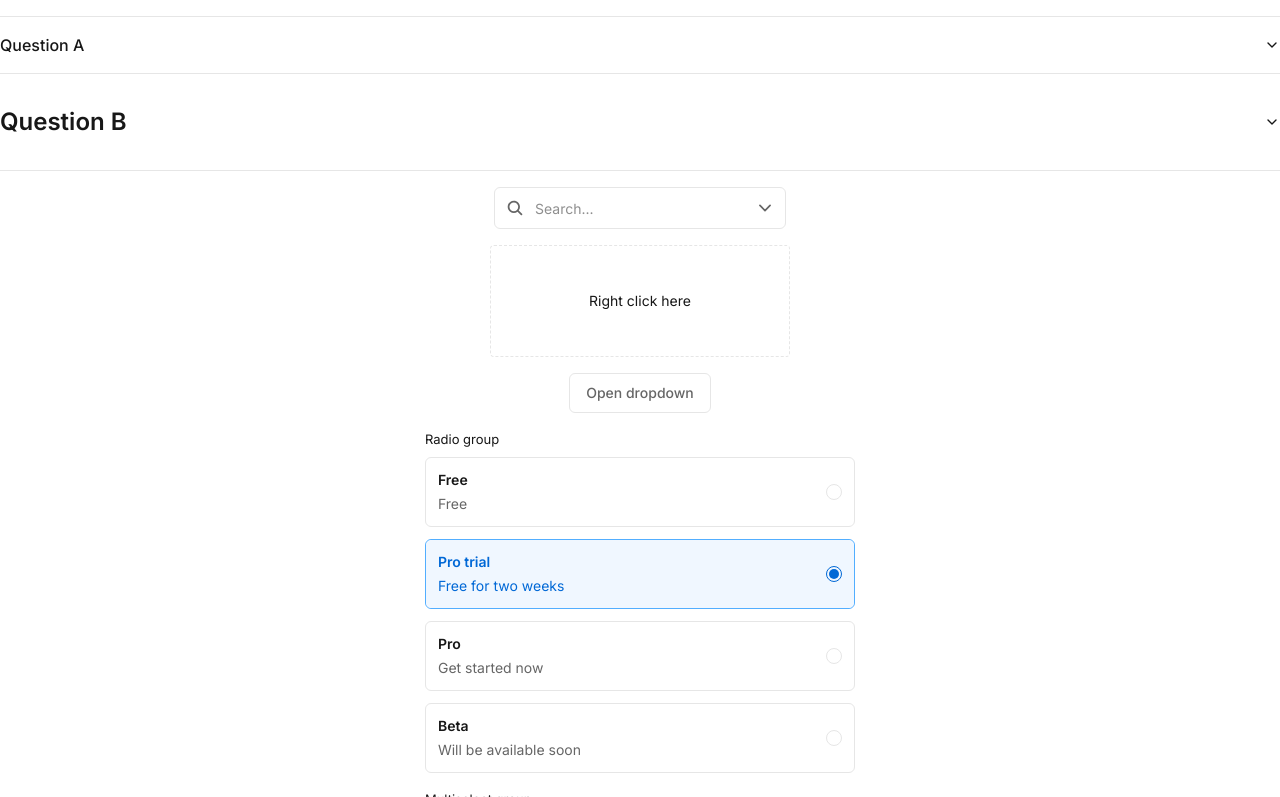
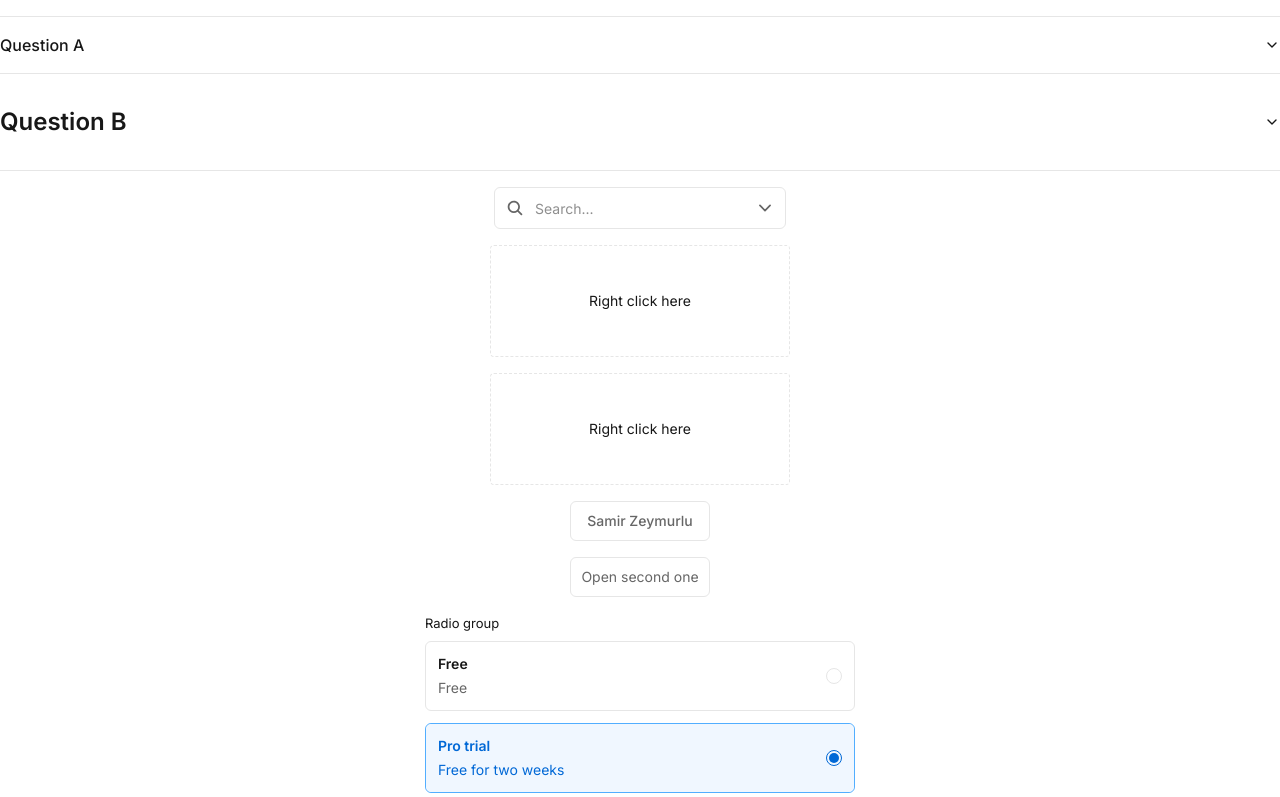
Before and after one commit to ZeynalliZeynal/mern-ts-template, a React (Vite) app in the folder client/: page / in a window 1280 px wide. Shown: the part 492-1289 px from the top of the page. Built offline with nearby package versions, Linux system fonts and the light colour scheme.

Commit message:
multiple triggers case handled

```diff
--- a/client/src/components/context-demo.tsx
+++ b/client/src/components/context-demo.tsx
@@ -16,6 +16,7 @@ import { toast } from "sonner";
 
 export default function ContextDemo() {
   return (
+    <>
       <Stack>
         <ContextMenu>
           <ContextMenu.Trigger>
@@ -77,27 +78,37 @@ export default function ContextDemo() {
               <ContextMenuSub.Trigger inset>People</ContextMenuSub.Trigger>
               <ContextMenuSub.Content>
                 <ContextMenu.Item
-                onClick={({ currentTarget }) => toast(currentTarget.innerText)}
+                  onClick={({ currentTarget }) =>
+                    toast(currentTarget.innerText)
+                  }
                 >
                   Telman
                 </ContextMenu.Item>
                 <ContextMenu.Item
-                onClick={({ currentTarget }) => toast(currentTarget.innerText)}
+                  onClick={({ currentTarget }) =>
+                    toast(currentTarget.innerText)
+                  }
                 >
                   Simran
                 </ContextMenu.Item>
                 <ContextMenu.Item
-                onClick={({ currentTarget }) => toast(currentTarget.innerText)}
+                  onClick={({ currentTarget }) =>
+                    toast(currentTarget.innerText)
+                  }
                 >
                   Samir
                 </ContextMenu.Item>
                 <ContextMenu.Item
-                onClick={({ currentTarget }) => toast(currentTarget.innerText)}
+                  onClick={({ currentTarget }) =>
+                    toast(currentTarget.innerText)
+                  }
                 >
                   Femil
                 </ContextMenu.Item>
                 <ContextMenu.Item
-                onClick={({ currentTarget }) => toast(currentTarget.innerText)}
+                  onClick={({ currentTarget }) =>
+                    toast(currentTarget.innerText)
+                  }
                 >
                   Josef
                 </ContextMenu.Item>
@@ -143,6 +154,27 @@ export default function ContextDemo() {
             </ContextMenu.Group>
           </ContextMenu.Content>
         </ContextMenu>
+
+        <ContextMenu>
+          <ContextMenu.Trigger>
+            <div
+              style={{
+                width: 300,
+                padding: "45px 0",
+                border: "1px hsla(var(--ds-gray-alpha-400)) dashed",
+                borderRadius: 4,
+                textAlign: "center",
+                fontSize: 14,
+              }}
+            >
+              Right click here
+            </div>
+          </ContextMenu.Trigger>
+          <ContextMenu.Content>
+            <ContextMenu.Item>Test</ContextMenu.Item>
+          </ContextMenu.Content>
+        </ContextMenu>
       </Stack>
+    </>
   );
 }
--- a/client/src/components/dropdown-demo.tsx
+++ b/client/src/components/dropdown-demo.tsx
@@ -17,12 +17,13 @@ import {
 } from "react-icons/lu";
 import DropdownMenuSub from "@/components/ui/dropdown-menu/dropdown-menu-sub.tsx";
 import { HiOutlineSupport } from "react-icons/hi";
+import { QuestionMarkCircledIcon } from "@radix-ui/react-icons";
 
 export default function DropdownDemo() {
   return (
     <Stack>
       <DropdownMenu>
-        <DropdownMenu.Trigger>Open dropdown</DropdownMenu.Trigger>
+        <DropdownMenu.Trigger>Samir Zeymurlu</DropdownMenu.Trigger>
         <DropdownMenu.Content>
           <DropdownMenu.Label>My Account</DropdownMenu.Label>
           <DropdownMenu.Separator />
@@ -86,6 +87,16 @@ export default function DropdownDemo() {
           </DropdownMenu.Group>
         </DropdownMenu.Content>
       </DropdownMenu>
+      <DropdownMenu>
+        <DropdownMenu.Trigger asChild>
+          <button>Open second one</button>
+        </DropdownMenu.Trigger>
+        <DropdownMenu.Content>
+          <DropdownMenu.Item prefix={<QuestionMarkCircledIcon />}>
+            why not?
+          </DropdownMenu.Item>
+        </DropdownMenu.Content>
+      </DropdownMenu>
     </Stack>
   );
 }
--- a/client/src/components/ui/context-menu/context-menu.tsx
+++ b/client/src/components/ui/context-menu/context-menu.tsx
@@ -27,7 +27,7 @@ import { ANIMATION_TIMEOUT } from "@/components/ui/parameters.ts";
 
 const ContextMenuContext = createContext<
   | ({
-      handleOpen: (clientX: number, clientY: number) => void;
+      handleOpen: (event: MouseEvent) => void;
       clientPosition: { clientX: number; clientY: number } | null;
       setClientPosition: Dispatch<
         SetStateAction<{ clientX: number; clientY: number } | null>
@@ -48,7 +48,7 @@ export default function ContextMenu({ children }: { children: ReactNode }) {
   const [currentMenuItem, setCurrentMenuItem] = useState<number | undefined>(
     undefined,
   );
-
+  const [activeTrigger, setActiveTrigger] = useState<HTMLElement | null>(null);
   const [clientPosition, setClientPosition] = useState<{
     clientX: number;
     clientY: number;
@@ -56,8 +56,10 @@ export default function ContextMenu({ children }: { children: ReactNode }) {
 
   const [animate, setAnimate] = useState(false);
 
-  const handleOpen = (clientX: number, clientY: number) => {
+  const handleOpen = (event: MouseEvent) => {
+    const { clientX, clientY } = event;
     setClientPosition({ clientX, clientY });
+    setActiveTrigger(event.currentTarget as HTMLElement);
     setAnimate(false);
     setOpen(true);
   };
@@ -67,9 +69,12 @@ export default function ContextMenu({ children }: { children: ReactNode }) {
     setTimeout(() => {
       setOpen(false);
       setAnimate(false);
-      (
-        document.querySelector('[data-context="trigger"]') as HTMLElement
-      ).focus();
+
+      const triggers = Array.from(
+        document.querySelectorAll('[data-context="trigger"]'),
+      ) as HTMLElement[];
+      const findActive = triggers.indexOf(activeTrigger as HTMLElement);
+      triggers[findActive].focus();
     }, ANIMATION_TIMEOUT);
     setCurrentMenuItem(undefined);
   };
@@ -138,13 +143,12 @@ const ContextMenuTrigger = ({ children }: { children: ReactNode }) => {
 
   const handleContextMenu: MouseEventHandler<HTMLDivElement> = (event) => {
     event.preventDefault();
-    const { clientY, clientX } = event;
     if (open) {
       setTimeout(() => {
-        handleOpen(clientX, clientY);
+        handleOpen(event);
       }, ANIMATION_TIMEOUT);
     } else {
-      handleOpen(clientX, clientY);
+      handleOpen(event);
     }
   };
 
--- a/client/src/components/ui/dropdown-menu/dropdown-menu.tsx
+++ b/client/src/components/ui/dropdown-menu/dropdown-menu.tsx
@@ -37,7 +37,7 @@ import { ANIMATION_TIMEOUT } from "@/components/ui/parameters.ts";
 
 const DropdownMenuContext = createContext<
   | ({
-      handleOpen: (rect: DOMRect) => void;
+      handleOpen: (element: HTMLElement) => void;
       clientPosition: DOMRect | null;
       setClientPosition: Dispatch<SetStateAction<DOMRect | null>>;
     } & MenuContextProps)
@@ -56,12 +56,15 @@ export default function DropdownMenu({ children }: { children: ReactNode }) {
   const [currentMenuItem, setCurrentMenuItem] = useState<number | undefined>(
     undefined,
   );
+  const [activeTrigger, setActiveTrigger] = useState<HTMLElement | null>(null);
 
   const [clientPosition, setClientPosition] = useState<DOMRect | null>(null);
 
   const [animate, setAnimate] = useState(false);
 
-  const handleOpen = (rect: DOMRect) => {
+  const handleOpen = (element: HTMLElement) => {
+    const rect = element.getBoundingClientRect();
+    setActiveTrigger(element as HTMLElement);
     setClientPosition(rect);
     setAnimate(false);
     setOpen(true);
@@ -72,10 +75,14 @@ export default function DropdownMenu({ children }: { children: ReactNode }) {
     setTimeout(() => {
       setOpen(false);
       setAnimate(false);
-      (
-        document.querySelector('[data-dropdown="trigger"]') as HTMLElement
-      ).focus();
+
+      const triggers = Array.from(
+        document.querySelectorAll('[data-dropdown="trigger"]'),
+      ) as HTMLElement[];
+      const findActive = triggers.indexOf(activeTrigger as HTMLElement);
+      triggers[findActive].focus();
     }, ANIMATION_TIMEOUT);
+    setActiveTrigger(null);
     setCurrentMenuItem(undefined);
   };
 
@@ -151,10 +158,8 @@ const DropdownMenuTrigger = forwardRef<HTMLElement, MenuTriggerProps>(
     const handleClick: MouseEventHandler<HTMLElement> = (event) => {
       event.preventDefault();
 
-      const rect = event.currentTarget.getBoundingClientRect();
-
       if (!open) {
-        handleOpen(rect);
+        handleOpen(event.currentTarget as HTMLElement);
       }
     };
 
@@ -174,6 +179,7 @@ const DropdownMenuTrigger = forwardRef<HTMLElement, MenuTriggerProps>(
         },
         className,
       ),
+      onClick: handleClick,
       onMouseEnter: () => setHovering(true),
       onMouseLeave: () => setHovering(false),
     };
```
Lines whose indentation alone changed are shown as unchanged.
